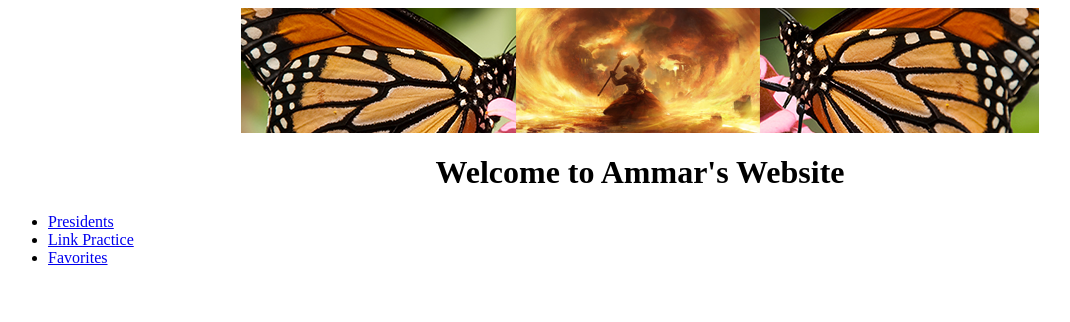
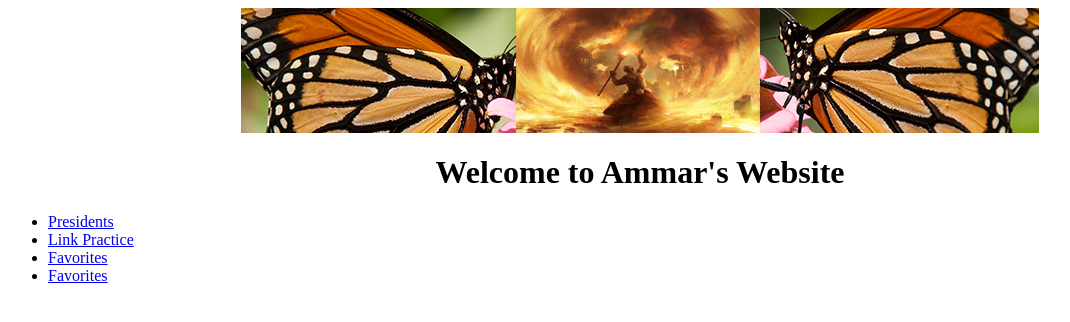
Before and after one commit to ammaralinur/AmmarAlinur, a plain HTML site: page index.html in a window 1280 px wide. Shown: the whole page, without its empty margins (0-1070 px from the left). Drawn offline with Linux system fonts and the light colour scheme.

Commit message:
Update index.html

```diff
--- a/index.html
+++ b/index.html
@@ -17,6 +17,7 @@
 	<li><a href = "Presidents/InlineJump.html">Presidents</a></li>
 	<li><a href = "LinkPractice/Page1.html">Link Practice</a></li>
 		<li><a href = "Favorites/First.html">Favorites</a></li>
+		<li><a href = "Scratch.html">Favorites</a></li>
 	</ul>
 
 
```
